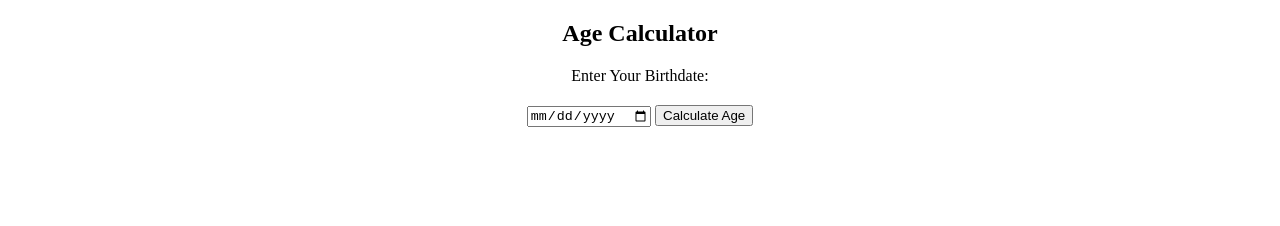
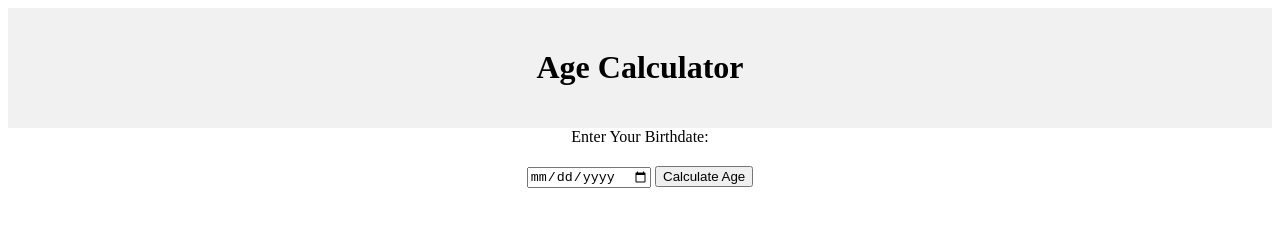
Before and after one commit to RAKIBHASSAN1/age-calculator, a plain HTML site: page index.html in a window 1280 px wide. Drawn offline with Linux system fonts and the light colour scheme.

Commit message:
Update index.html

```diff
--- a/index.html
+++ b/index.html
@@ -3,14 +3,15 @@
   <head>
     <title>Birthday Calculator</title>
     <style>
+      .header {
+  background-color: #f1f1f1;
+  padding: 20px;
+  text-align: center;
+}
      .age-calculator {
   max-width: 400px;
   margin: auto;
   text-align: center;
-}
-
-.age-calculator h2 {
-  margin-bottom: 20px;
 }
 
 .age-calculator label {
@@ -29,8 +30,10 @@
     </style>
   </head>
   <body>
+    <div class="header">
+  <h1>Age Calculator</h1>
+</div>
     <div class="age-calculator">
-  <h2>Age Calculator</h2>
   <label for="birthdate">Enter Your Birthdate:</label>
   <input type="date" id="birthdate">
   <button onclick="calculateAge()">Calculate Age</button>
```
